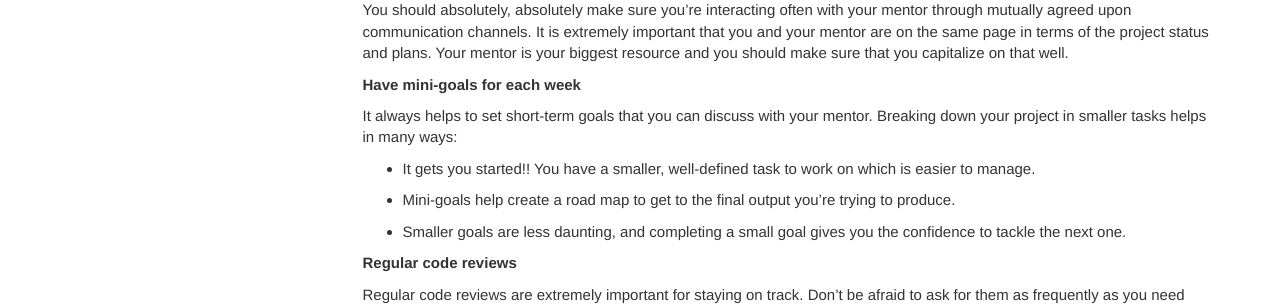
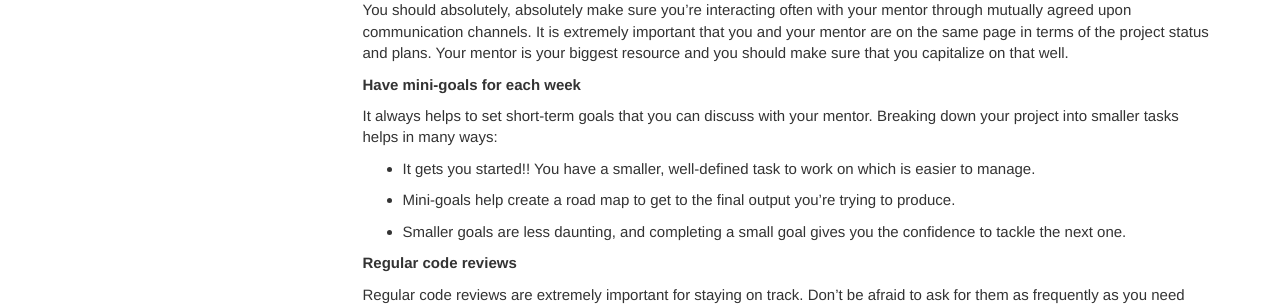
Before and after one commit to google/gsocguides, a Jekyll site: the page built from pages/student/14-time_management_for_students.md, in a window 1280 px wide. Shown: the part 554-860 px from the top of the page. Built offline with Jekyll 4.4.1, drawn with Linux system fonts in a browser that asks for light colours.

Commit message:
Spelling and Grammatical Fixes

```diff
--- a/pages/student/14-time_management_for_students.md
+++ b/pages/student/14-time_management_for_students.md
@@ -24,7 +24,7 @@ You should absolutely, absolutely make sure you're interacting often with your m
 
 **Have mini-goals for each week**
 
-It always helps to set short-term goals that you can discuss with your mentor. Breaking down your project in smaller tasks helps in many ways:
+It always helps to set short-term goals that you can discuss with your mentor. Breaking down your project into smaller tasks helps in many ways:
 
 * It gets you started!! You have a smaller, well-defined task to work on which is easier to manage.
 * Mini-goals help create a road map to get to the final output you're trying to produce.
```
Also changed, not shown: pages/mentor/09-open_source_culture.md (+1 -1 lines), pages/mentor/16-upstream_integration.md (+1 -1 lines), pages/mentor/17-building_a_lifetime_contributor.md (+1 -1 lines), pages/student/10-open_source_culture.md (+1 -1 lines), pages/student/17-staying_engaged_with_your_community.md (+1 -1 lines).
